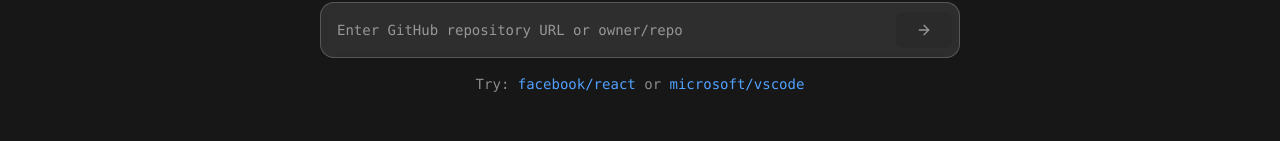
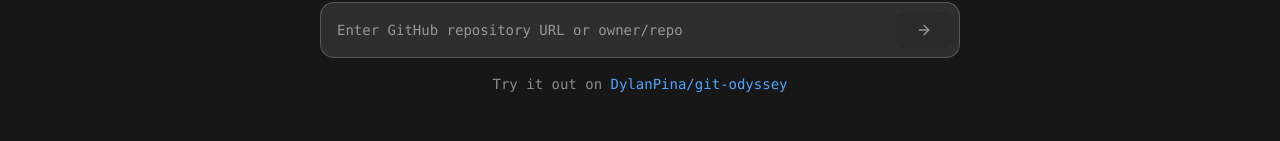
Before and after one commit to DylanPina/git-odyssey, a React (Vite) app in the folder frontend/: page / in a window 1280 px wide. Shown: the part 216-357 px from the top of the page. Built offline with nearby package versions, Linux system fonts and the light colour scheme; no server answers.

Commit message:
Updated Home page

```diff
--- a/frontend/src/components/ui/custom/RepoInput.tsx
+++ b/frontend/src/components/ui/custom/RepoInput.tsx
@@ -127,19 +127,14 @@
 
 				<div className="mt-4 text-center">
 					<p className="text-sm text-white/50">
-						Try:{" "}
+						Try it out on{" "}
 						<span
 							className="text-blue-400 cursor-pointer hover:text-blue-300"
-							onClick={() => form.setValue("githubUrl", "facebook/react")}
+							onClick={() =>
+								form.setValue("githubUrl", "DylanPina/git-odyssey")
+							}
 						>
-							facebook/react
-						</span>{" "}
-						or{" "}
-						<span
-							className="text-blue-400 cursor-pointer hover:text-blue-300"
-							onClick={() => form.setValue("githubUrl", "microsoft/vscode")}
-						>
-							microsoft/vscode
+							DylanPina/git-odyssey{" "}
 						</span>
 					</p>
 				</div>
--- a/frontend/src/pages/Home.tsx
+++ b/frontend/src/pages/Home.tsx
@@ -109,7 +109,7 @@
 							<span className="text-white/70">Pranav Senthilvel</span>
 						</p>
 						<a
-							href="https://github.com/dillonpina/git-odyssey"
+							href="https://github.com/DylanPina/git-odyssey"
 							target="_blank"
 							rel="noopener noreferrer"
 							className="inline-flex items-center gap-2 px-4 py-2 bg-white/5 backdrop-blur-sm border border-white/10 rounded-lg text-white/70 hover:text-white hover:bg-white/10 hover:border-white/20 transition-all duration-200"
```
Also changed, not shown: 2 other files (tests, documents, lock files or other folders).
